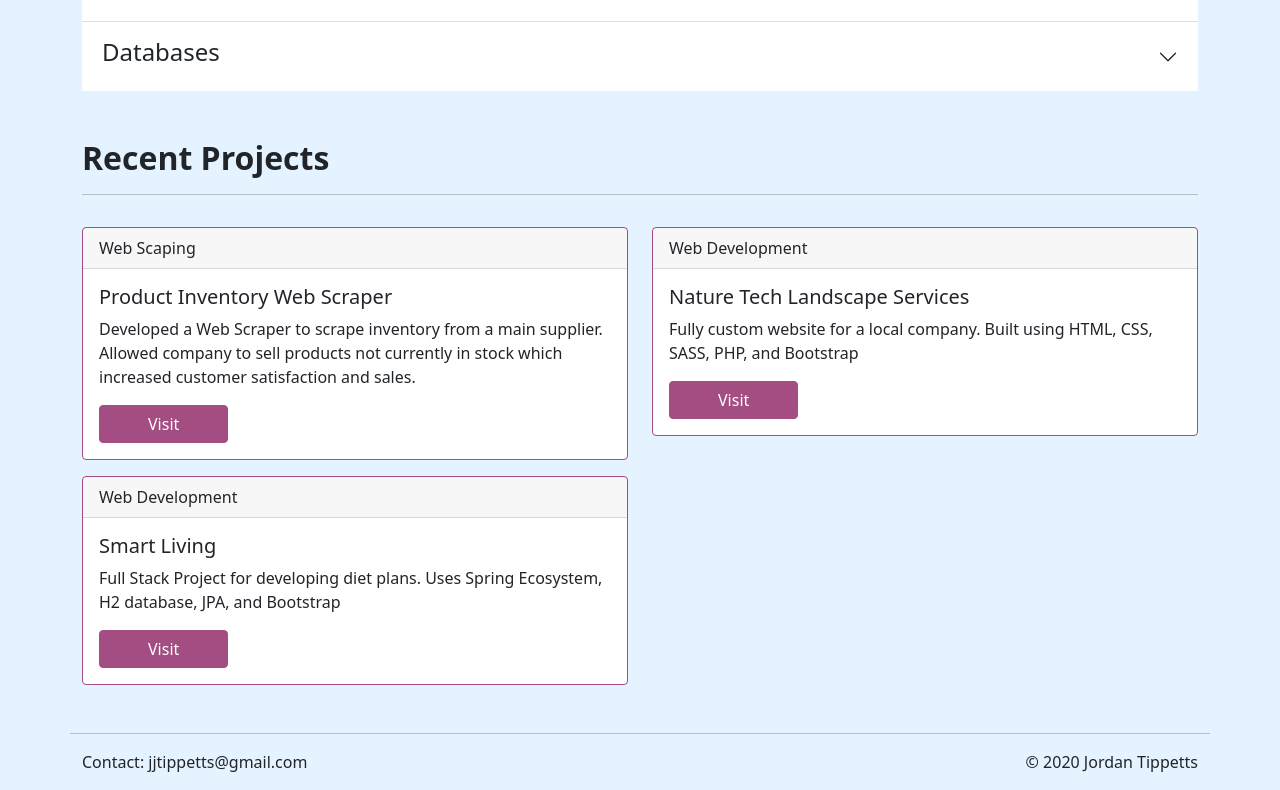
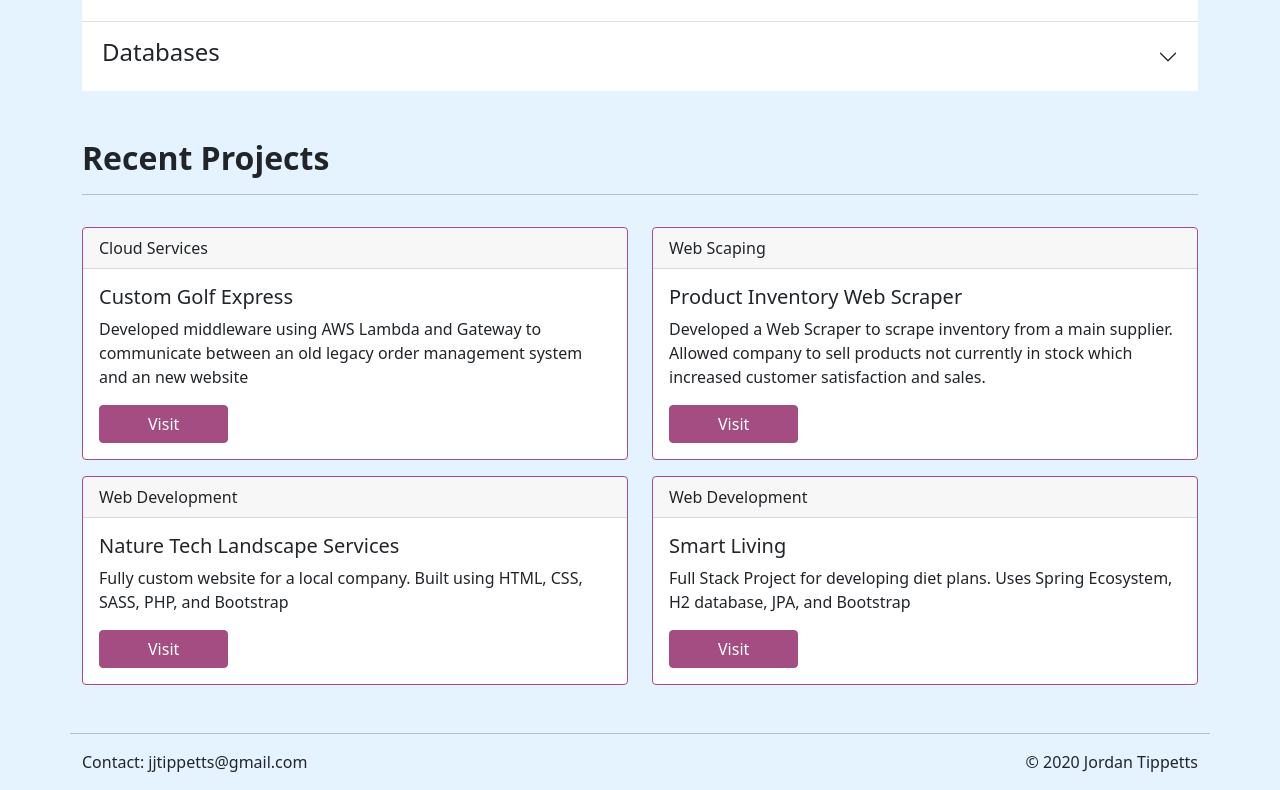
Before and after one commit to jjtippetts/jordan_tippetts_portfolio, a Vue app: page / in a window 1280 px wide. Shown: the part 1317-2107 px from the top of the page. Built offline with nearby package versions, Linux system fonts and the light colour scheme.

Commit message:
Added a new project

```diff
--- a/src/views/Home.vue
+++ b/src/views/Home.vue
@@ -182,6 +182,11 @@ export default {
       ],
       recentProjects: [
         {
+          header: "Cloud Services",
+          title: "Custom Golf Express",
+          description: "Developed middleware using AWS Lambda and Gateway to communicate between an old legacy order management system and an new website"
+        },
+        {
           header: "Web Scaping",
           title: "Product Inventory Web Scraper",
           description: "Developed a Web Scraper to scrape inventory from a main supplier. Allowed company to sell products not currently in stock which increased customer satisfaction and sales."
```
Also changed, not shown: 1 other file (tests, documents, lock files or other folders).
